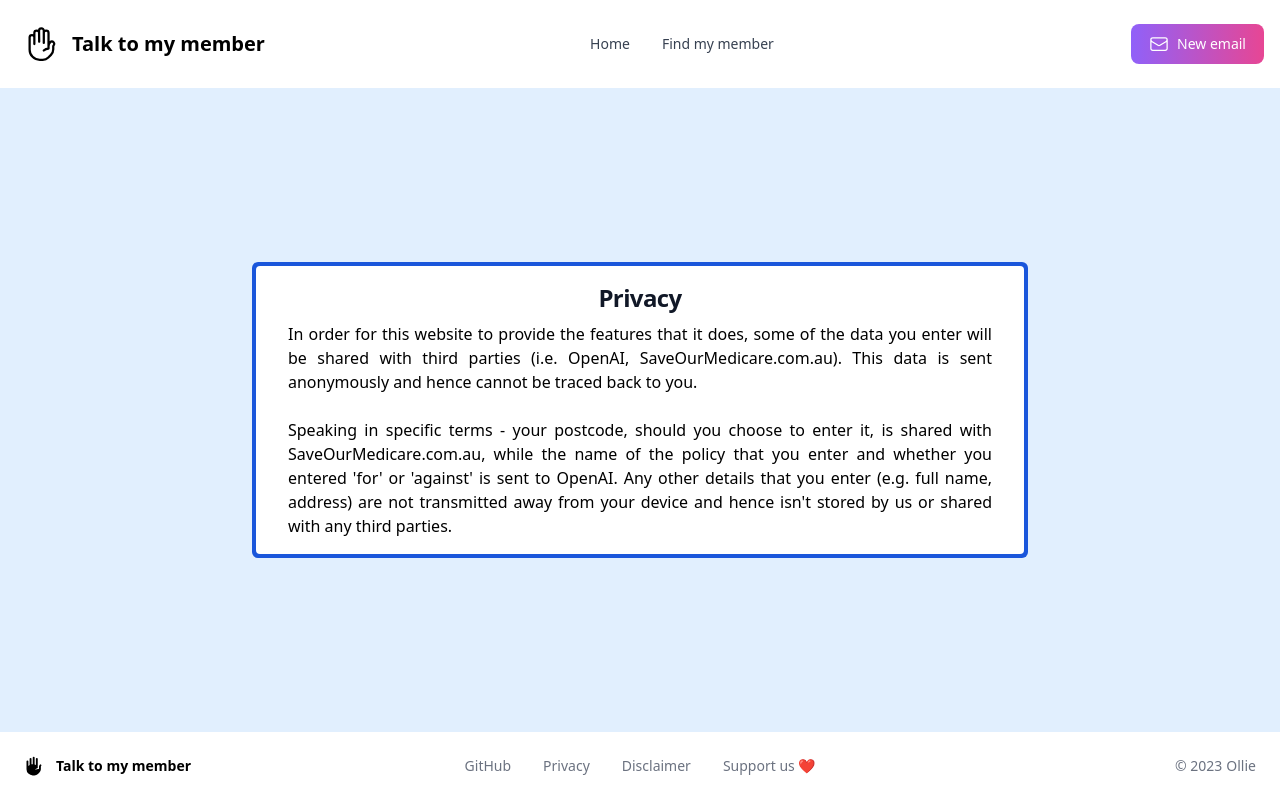
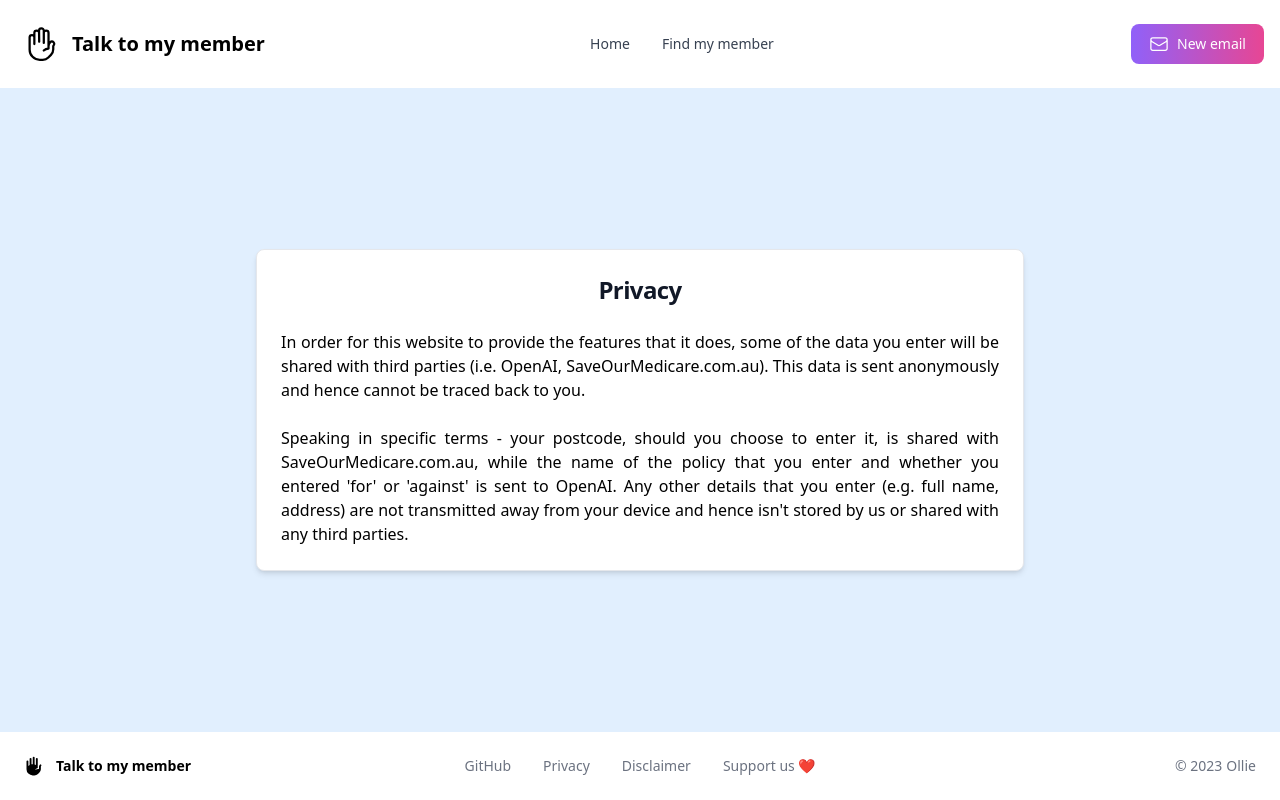
Before and after one commit to ollierwoodman/talk_to_my_member, a Next.js app: page /privacy in a window 1280 px wide. Built offline with nearby package versions, Linux system fonts and the light colour scheme.

Commit message:
use more cards

```diff
--- a/src/pages/404.js
+++ b/src/pages/404.js
@@ -1,29 +1,30 @@
 import Footer from "@/components/Footer";
 import Header from "@/components/Header";
 import HeadTag from "@/components/HeadTag";
-import { Button } from "flowbite-react";
+import { Card } from "flowbite-react";
+import Link from "next/link";
 
 export default function Custom404() {
   return <>
     <HeadTag title="404" />
       <div className='min-h-screen flex flex-col'>
         <Header path="/" />
-        <div className='flex flex-wrap flex-1 justify-center items-center bg-blue-100 px-4 py-4 lg:px-32'>
-          <div class="rounded-md bg-blue-700 p-1">
-            <div class="h-full max-w-xl bg-white py-4 px-8 rounded">
+        <div className='bg-blue-100 flex flex-wrap flex-1 justify-center items-center px-4 py-4 lg:px-32'>
+          <div className="max-w-3xl">
+            <Card>
               <h5 className="text-2xl mb-2 font-bold text-center tracking-tight text-gray-900 dark:text-white">
                 404
               </h5>
               <p className='text-justify'>
                 Whoops! There's no page here.
               </p>
-              <Button className="mt-4" href="/">
+              <Link className="text-white bg-blue-700 focus:ring-4 focus:ring-purple-200 dark:focus:ring-purple-800 group flex h-min items-center justify-center p-2 text-center font-medium focus:z-10 rounded-lg" href="/">
                 <svg xmlns="http://www.w3.org/2000/svg" fill="none" viewBox="0 0 24 24" strokeWidth={1.5} stroke="currentColor" className="mr-2 w-6 h-6">
                   <path strokeLinecap="round" strokeLinejoin="round" d="M2.25 12l8.954-8.955c.44-.439 1.152-.439 1.591 0L21.75 12M4.5 9.75v10.125c0 .621.504 1.125 1.125 1.125H9.75v-4.875c0-.621.504-1.125 1.125-1.125h2.25c.621 0 1.125.504 1.125 1.125V21h4.125c.621 0 1.125-.504 1.125-1.125V9.75M8.25 21h8.25" />
                 </svg>
-                Go home?
-              </Button>
-            </div>
+                Home
+              </Link>
+            </Card>
           </div>
         </div>
         <Footer />
--- a/src/pages/disclaimer.js
+++ b/src/pages/disclaimer.js
@@ -1,6 +1,7 @@
 import Header from '@/components/Header'
 import Footer from '@/components/Footer'
 import HeadTag from '@/components/HeadTag'
+import { Card } from 'flowbite-react'
 
 export default function Disclaimer() {
   return (
@@ -8,9 +9,9 @@ export default function Disclaimer() {
       <HeadTag title="Disclaimer" />
       <div className='min-h-screen flex flex-col'>
         <Header />
-        <div className='flex flex-wrap flex-1 justify-center items-center bg-blue-100 px-4 py-4 lg:px-32'>
-          <div class="rounded-md bg-blue-700 p-1">
-            <div class="h-full max-w-3xl bg-white py-4 px-8 rounded">
+        <div className='bg-blue-100 flex flex-wrap flex-1 justify-center items-center px-4 py-4 lg:px-32'>
+          <div className="max-w-3xl">
+            <Card>
               <h5 className="text-2xl mb-2 font-bold text-center tracking-tight text-gray-900 dark:text-white">
                 Disclaimer
               </h5>
@@ -37,7 +38,7 @@ export default function Disclaimer() {
               <p className='text-justify'>
                 By using this website, you agree that you are responsible for any how any text generated while using the website is used or distributed.
               </p>
-            </div>
+            </Card>
           </div>
         </div>
         <Footer className="" />
--- a/src/pages/new/email.js
+++ b/src/pages/new/email.js
@@ -149,7 +149,7 @@ export default function NewEmail({ initialPostcode="", initialIsFor=true, initia
           placeholder="Email content will appear here..."
           value={emailBody ? emailBody : EMAIL_BODY_INITIAL}
           disabled={true}
-          rows={16}
+          rows={15}
         />
       </>;
     }
--- a/src/pages/privacy.js
+++ b/src/pages/privacy.js
@@ -3,6 +3,7 @@ import Header from '@/components/Header'
 import Footer from '@/components/Footer'
 import Link from 'next/link'
 import HeadTag from '@/components/HeadTag'
+import { Card } from 'flowbite-react'
 
 export default function Privacy() {
   return (
@@ -10,10 +11,9 @@ export default function Privacy() {
       <HeadTag title="Privacy" />
       <div className='min-h-screen flex flex-col'>
         <Header />
-        <div className='flex flex-wrap flex-1 justify-center items-center bg-blue-100 px-4 py-4 lg:px-32'>
-
-          <div class="rounded-md bg-blue-700 p-1">
-            <div class="h-full max-w-3xl bg-white py-4 px-8 rounded">
+        <div className='bg-blue-100 flex flex-wrap flex-1 justify-center items-center px-4 py-4 lg:px-32'>
+          <div className="max-w-3xl">
+            <Card>
               <h5 className="text-2xl mb-2 font-bold text-center tracking-tight text-gray-900 dark:text-white">
                 Privacy
               </h5>
@@ -22,7 +22,7 @@ export default function Privacy() {
                 <br/><br/>
                 Speaking in specific terms - your postcode, should you choose to enter it, is shared with <Link href="http://saveourmedicare.com.au">SaveOurMedicare.com.au</Link>, while the name of the policy that you enter and whether you entered 'for' or 'against' is sent to <Link href="http://openai.com">OpenAI</Link>. Any other details that you enter (e.g. full name, address) are not transmitted away from your device and hence isn't stored by us or shared with any third parties.
               </p>
-            </div>
+            </Card>
           </div>
         </div>
         <Footer className="" />
--- a/src/pages/support-us.js
+++ b/src/pages/support-us.js
@@ -1,6 +1,7 @@
 import Header from '@/components/Header'
 import Footer from '@/components/Footer'
 import HeadTag from '@/components/HeadTag'
+import { Card } from 'flowbite-react'
 import Link from 'next/link'
 
 export default function SupportUs() {
@@ -9,9 +10,9 @@ export default function SupportUs() {
       <HeadTag title="Support us" />
       <div className='min-h-screen flex flex-col'>
         <Header />
-        <div className='flex flex-wrap flex-1 justify-center items-center bg-blue-100 px-4 py-4 lg:px-32'>
-          <div class="rounded-md bg-blue-700 p-1">
-            <div class="h-full max-w-3xl bg-white py-4 px-8 rounded">
+        <div className='bg-blue-100 flex flex-wrap flex-1 justify-center items-center px-4 py-4 lg:px-32'>
+          <div className="max-w-3xl">
+            <Card>
               <h5 className="text-2xl mb-2 font-bold text-center tracking-tight text-gray-900 dark:text-white">
                 Ways to support this website
               </h5>
@@ -36,7 +37,7 @@ export default function SupportUs() {
               <p className='text-justify'>
                 While completely unecessary, you can donate to this project via <Link className="underline text-blue-700" href={'https://www.buymeacoffee.com/ooodman'}>Buy Me a Coffee</Link>. This project is completely non-profit, hence all donations will go towards hosting, supporting and further improving the website.
               </p>
-            </div>
+            </Card>
           </div>
         </div>
         <Footer className="" />
```
